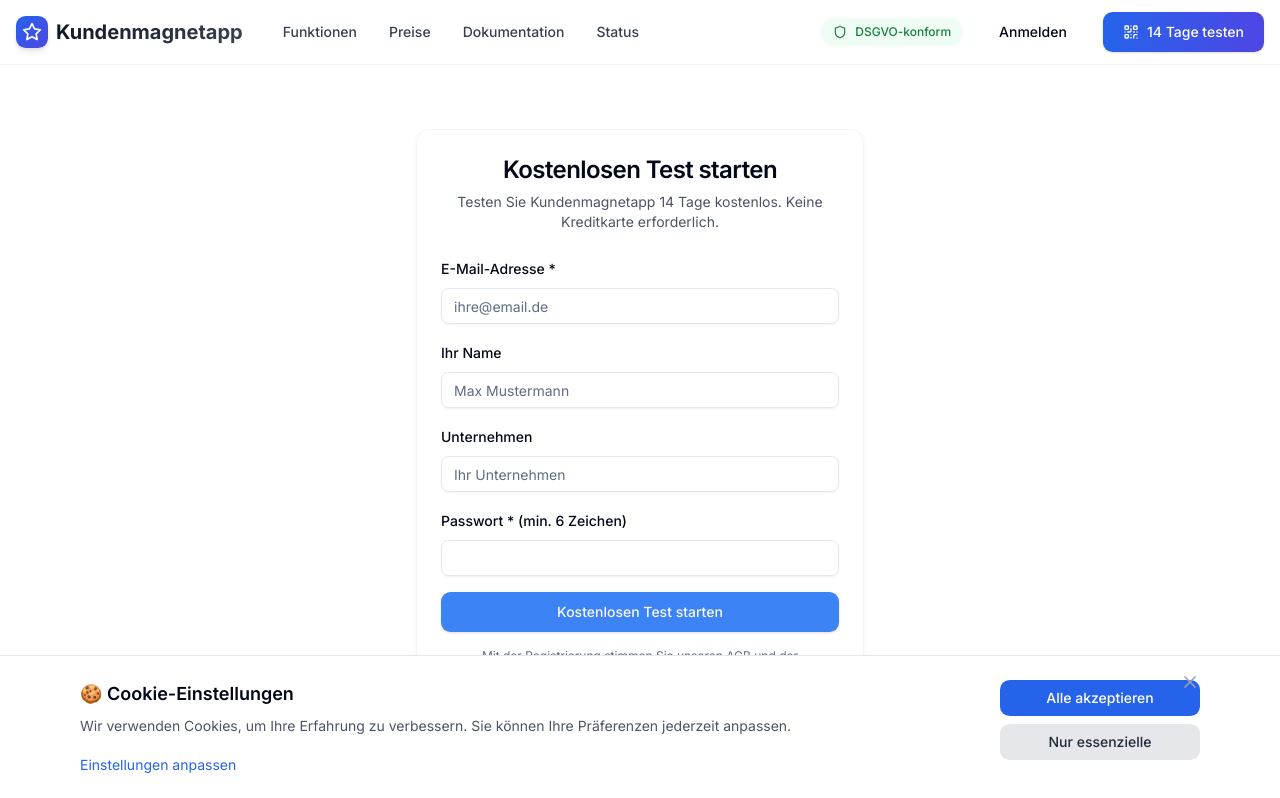
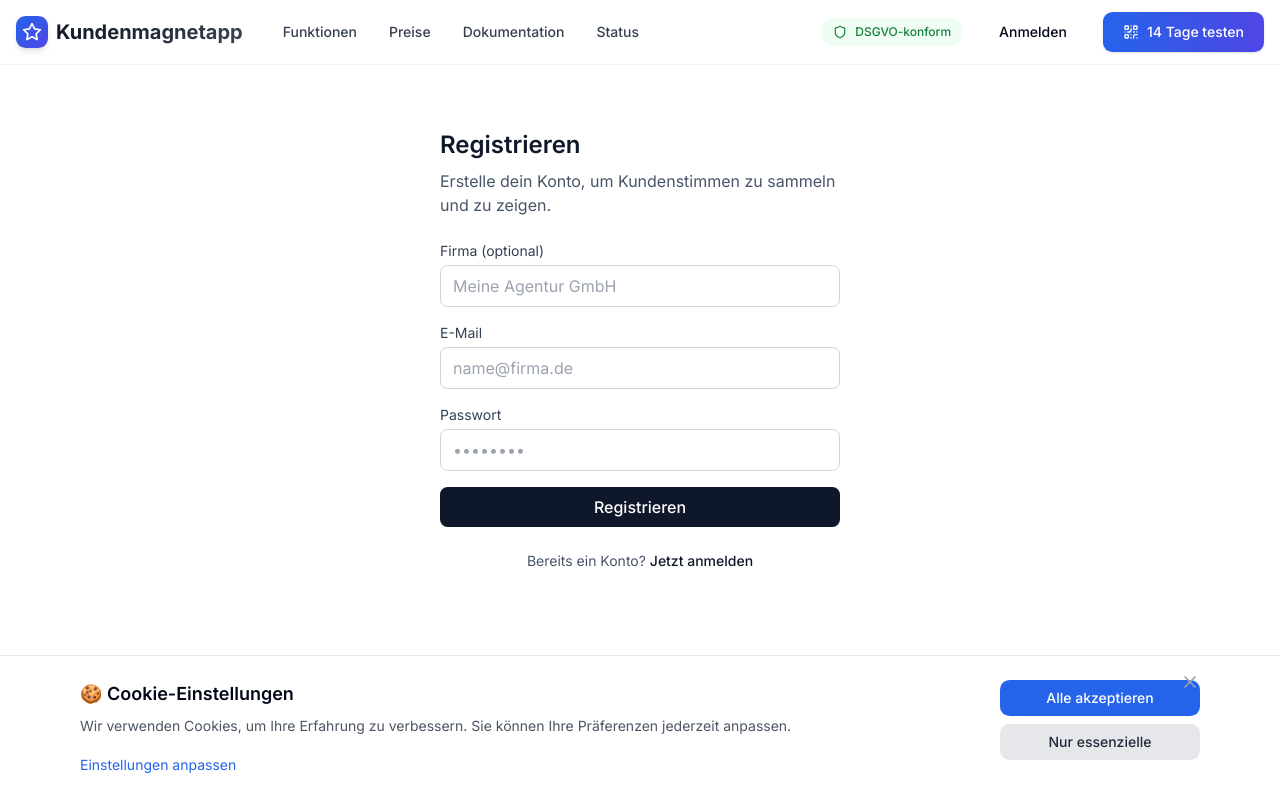
Before and after one commit to kweisgerber90-source/kundenmagnetapp2, a Next.js app: page /register in a window 1280 px wide. Shown: the top 798 px of the page. Built offline with nearby package versions, Linux system fonts and the light colour scheme; no server answers.

Commit message:
Step 2F: Supabase Auth (email/pass + magic link), fra1 pinned, protected /app

```diff
--- a/app/login/page.tsx
+++ b/app/login/page.tsx
@@ -1,11 +1,8 @@
 // app/login/page.tsx
+// Login-Seite (E-Mail/Passwort + Magic Link), DE-Texte, keine UI-Abhängigkeiten.
+
 'use client'
 
-import { Button } from '@/components/ui/button'
-import { Card, CardContent, CardDescription, CardHeader, CardTitle } from '@/components/ui/card'
-import { Input } from '@/components/ui/input'
-import { Label } from '@/components/ui/label'
-import { BRAND } from '@/lib/constants'
 import { createClient } from '@/lib/supabase/client'
 import Link from 'next/link'
 import { useRouter, useSearchParams } from 'next/navigation'
@@ -13,146 +10,141 @@
 
 export default function LoginPage() {
   const router = useRouter()
-  const searchParams = useSearchParams()
+  const query = useSearchParams()
   const [email, setEmail] = useState('')
   const [password, setPassword] = useState('')
+  const [mode, setMode] = useState<'password' | 'magic'>('password')
   const [loading, setLoading] = useState(false)
-  const [error, setError] = useState<string | null>(null)
-  const [magicLinkSent, setMagicLinkSent] = useState(false)
+  const [message, setMessage] = useState<string | null>(null)
+  const [error, setError] = useState<string | null>(
+    query.get('error') ? 'Anmeldung fehlgeschlagen.' : null,
+  )
 
-  const supabase = createClient()
-
-  // Fehler aus URL-Params anzeigen
-  const urlError = searchParams.get('error')
-
-  const handleLogin = async (e: React.FormEvent) => {
+  async function handlePasswordLogin(e: React.FormEvent) {
     e.preventDefault()
     setLoading(true)
     setError(null)
-
-    const { error } = await supabase.auth.signInWithPassword({
-      email,
-      password,
-    })
-
-    if (error) {
-      setError(
-        error.message === 'Invalid login credentials'
-          ? 'Ungültige E-Mail oder Passwort'
-          : error.message,
-      )
+    setMessage(null)
+    const supabase = createClient()
+    const { error } = await supabase.auth.signInWithPassword({ email, password })
     setLoading(false)
-    } else {
-      router.push('/app' as never)
-      router.refresh()
-    }
+    if (error) setError(error.message)
+    else router.replace('/app')
   }
 
-  const handleMagicLink = async (e: React.FormEvent) => {
+  async function handleMagicLink(e: React.FormEvent) {
     e.preventDefault()
     setLoading(true)
     setError(null)
-
+    setMessage(null)
+    const supabase = createClient()
     const { error } = await supabase.auth.signInWithOtp({
       email,
-      options: {
-        emailRedirectTo: `${window.location.origin}/auth/callback?next=/app`,
-      },
+      options: { emailRedirectTo: `${window.location.origin}/auth/callback` },
     })
-
-    if (error) {
-      setError(error.message)
     setLoading(false)
-    } else {
-      setMagicLinkSent(true)
-      setLoading(false)
-    }
+    if (error) setError(error.message)
+    else setMessage('Anmeldelink wurde gesendet. Bitte E-Mail prüfen.')
   }
 
   return (
-    <div className="container mx-auto px-4 py-16">
-      <div className="mx-auto max-w-md">
-        <Card>
-          <CardHeader className="text-center">
-            <CardTitle className="text-2xl">Anmelden</CardTitle>
-            <CardDescription>Melden Sie sich in Ihrem {BRAND.name} Konto an.</CardDescription>
-          </CardHeader>
-          <CardContent className="space-y-4">
-            {urlError && (
-              <div className="rounded-md bg-red-50 p-3 text-sm text-red-800">
-                {urlError === 'auth_failed' && 'Authentifizierung fehlgeschlagen'}
-                {urlError === 'confirmation_failed' && 'E-Mail-Bestätigung fehlgeschlagen'}
+    <div className="min-h-[80vh] bg-white">
+      <div className="mx-auto max-w-md px-6 py-16">
+        <h1 className="mb-2 text-2xl font-semibold text-slate-900">Anmelden</h1>
+        <p className="mb-6 text-slate-600">
+          Melde dich mit E-Mail & Passwort an oder fordere einen Magic Link an.
+        </p>
+
+        <div className="mb-4 flex gap-2">
+          <button
+            onClick={() => setMode('password')}
+            className={`rounded-md px-3 py-1 text-sm ${mode === 'password' ? 'bg-slate-900 text-white' : 'bg-slate-100 text-slate-700'}`}
+          >
+            Passwort
+          </button>
+          <button
+            onClick={() => setMode('magic')}
+            className={`rounded-md px-3 py-1 text-sm ${mode === 'magic' ? 'bg-slate-900 text-white' : 'bg-slate-100 text-slate-700'}`}
+          >
+            Magic Link
+          </button>
+        </div>
+
+        {error && (
+          <div className="mb-4 rounded-md border border-red-200 bg-red-50 px-3 py-2 text-sm text-red-700">
+            {error}
+          </div>
+        )}
+        {message && (
+          <div className="mb-4 rounded-md border border-emerald-200 bg-emerald-50 px-3 py-2 text-sm text-emerald-700">
+            {message}
           </div>
         )}
 
-            {error && <div className="rounded-md bg-red-50 p-3 text-sm text-red-800">{error}</div>}
-
-            {magicLinkSent ? (
-              <div className="rounded-md bg-green-50 p-4 text-sm text-green-800">
-                <p className="font-medium">Magic Link versendet!</p>
-                <p className="mt-1">
-                  Bitte überprüfen Sie Ihre E-Mails ({email}) und klicken Sie auf den Link zum
-                  Anmelden.
-                </p>
-              </div>
-            ) : (
-              <>
-                <form onSubmit={handleLogin} className="space-y-4">
-                  <div className="space-y-2">
-                    <Label htmlFor="email">E-Mail-Adresse</Label>
-                    <Input
-                      id="email"
+        {mode === 'password' ? (
+          <form onSubmit={handlePasswordLogin} className="space-y-4">
+            <label className="block">
+              <span className="mb-1 block text-sm text-slate-700">E-Mail</span>
+              <input
                 type="email"
-                      placeholder="ihre@email.de"
+                required
                 value={email}
                 onChange={(e) => setEmail(e.target.value)}
+                className="w-full rounded-md border border-slate-300 px-3 py-2"
+                placeholder="name@firma.de"
+              />
+            </label>
+            <label className="block">
+              <span className="mb-1 block text-sm text-slate-700">Passwort</span>
+              <input
+                type="password"
                 required
-                      disabled={loading}
-                    />
-                  </div>
-                  <div className="space-y-2">
-                    <Label htmlFor="password">Passwort</Label>
-                    <Input
-                      id="password"
-                      type="password"
                 value={password}
                 onChange={(e) => setPassword(e.target.value)}
+                className="w-full rounded-md border border-slate-300 px-3 py-2"
+                placeholder="••••••••"
+              />
+            </label>
+            <button
+              type="submit"
+              disabled={loading}
+              className="w-full rounded-md bg-slate-900 px-4 py-2 font-medium text-white hover:bg-slate-800 disabled:opacity-60"
+            >
+              {loading ? 'Anmelden…' : 'Anmelden'}
+            </button>
+          </form>
+        ) : (
+          <form onSubmit={handleMagicLink} className="space-y-4">
+            <label className="block">
+              <span className="mb-1 block text-sm text-slate-700">E-Mail</span>
+              <input
+                type="email"
                 required
+                value={email}
+                onChange={(e) => setEmail(e.target.value)}
+                className="w-full rounded-md border border-slate-300 px-3 py-2"
+                placeholder="name@firma.de"
+              />
+            </label>
+            <button
+              type="submit"
               disabled={loading}
-                    />
-                  </div>
-                  <Button className="w-full" type="submit" disabled={loading}>
-                    {loading ? 'Wird angemeldet...' : 'Anmelden'}
-                  </Button>
+              className="w-full rounded-md bg-slate-900 px-4 py-2 font-medium text-white hover:bg-slate-800 disabled:opacity-60"
+            >
+              {loading ? 'Senden…' : 'Magic Link senden'}
+            </button>
           </form>
-
-                <div className="relative">
-                  <div className="absolute inset-0 flex items-center">
-                    <span className="w-full border-t" />
-                  </div>
-                  <div className="relative flex justify-center text-xs uppercase">
-                    <span className="bg-background px-2 text-muted-foreground">Oder</span>
-                  </div>
-                </div>
-
-                <Button
-                  variant="outline"
-                  className="w-full"
-                  onClick={handleMagicLink}
-                  disabled={loading || !email}
-                >
-                  Magic Link per E-Mail senden
-                </Button>
-              </>
         )}
 
-            <div className="text-center text-sm">
-              <Link href="/register" className="underline hover:no-underline">
-                Noch kein Konto? Jetzt registrieren
+        <p className="mt-6 text-center text-sm text-slate-600">
+          Noch kein Konto?{' '}
+          <Link
+            href="/register"
+            className="font-medium text-slate-900 underline-offset-2 hover:underline"
+          >
+            Jetzt registrieren
           </Link>
-            </div>
-          </CardContent>
-        </Card>
+        </p>
       </div>
     </div>
   )
--- a/app/register/page.tsx
+++ b/app/register/page.tsx
@@ -1,11 +1,8 @@
 // app/register/page.tsx
+// Registrierungsseite (E-Mail/Passwort). Nach Registrierung: E-Mail bestätigen.
+
 'use client'
 
-import { Button } from '@/components/ui/button'
-import { Card, CardContent, CardDescription, CardHeader, CardTitle } from '@/components/ui/card'
-import { Input } from '@/components/ui/input'
-import { Label } from '@/components/ui/label'
-import { BRAND } from '@/lib/constants'
 import { createClient } from '@/lib/supabase/client'
 import Link from 'next/link'
 import { useState } from 'react'
@@ -13,173 +10,105 @@
 export default function RegisterPage() {
   const [email, setEmail] = useState('')
   const [password, setPassword] = useState('')
-  const [companyName, setCompanyName] = useState('')
-  const [fullName, setFullName] = useState('')
+  const [company, setCompany] = useState('')
   const [loading, setLoading] = useState(false)
+  const [message, setMessage] = useState<string | null>(null)
   const [error, setError] = useState<string | null>(null)
-  const [success, setSuccess] = useState(false)
 
-  const supabase = createClient()
-
-  const handleRegister = async (e: React.FormEvent) => {
+  async function handleRegister(e: React.FormEvent) {
     e.preventDefault()
     setLoading(true)
+    setMessage(null)
     setError(null)
 
-    // Validierung
-    if (password.length < 6) {
-      setError('Passwort muss mindestens 6 Zeichen lang sein')
-      setLoading(false)
-      return
-    }
-
-    // Registrierung bei Supabase
-    const { error: signUpError } = await supabase.auth.signUp({
+    const supabase = createClient()
+    const { error } = await supabase.auth.signUp({
       email,
       password,
       options: {
-        emailRedirectTo: `${window.location.origin}/auth/callback?next=/app`,
-        data: {
-          full_name: fullName || null,
-          company_name: companyName || null,
-        },
+        data: { company },
+        emailRedirectTo: `${window.location.origin}/auth/callback`,
       },
     })
 
-    if (signUpError) {
-      setError(
-        signUpError.message === 'User already registered'
-          ? 'Diese E-Mail-Adresse ist bereits registriert'
-          : signUpError.message,
-      )
-      setLoading(false)
-      return
-    }
-
-    // Erfolg - Bestätigungs-E-Mail wurde gesendet
-    setSuccess(true)
     setLoading(false)
-  }
-
-  if (success) {
-    return (
-      <div className="container mx-auto px-4 py-16">
-        <div className="mx-auto max-w-md">
-          <Card>
-            <CardHeader className="text-center">
-              <CardTitle className="text-2xl">Bestätigen Sie Ihre E-Mail</CardTitle>
-              <CardDescription>Fast geschafft!</CardDescription>
-            </CardHeader>
-            <CardContent className="space-y-4">
-              <div className="rounded-md bg-green-50 p-4 text-sm text-green-800">
-                <p className="font-medium">Registrierung erfolgreich!</p>
-                <p className="mt-2">
-                  Wir haben Ihnen eine E-Mail an <strong>{email}</strong> gesendet.
-                </p>
-                <p className="mt-1">
-                  Bitte klicken Sie auf den Link in der E-Mail, um Ihr Konto zu aktivieren.
-                </p>
-              </div>
-              <div className="text-center">
-                <Link href="/login" className="text-sm underline hover:no-underline">
-                  Zurück zum Login
-                </Link>
-              </div>
-            </CardContent>
-          </Card>
-        </div>
-      </div>
-    )
+    if (error) setError(error.message)
+    else setMessage('Bitte bestätige deine E-Mail. Prüfe deinen Posteingang.')
   }
 
   return (
-    <div className="container mx-auto px-4 py-16">
-      <div className="mx-auto max-w-md">
-        <Card>
-          <CardHeader className="text-center">
-            <CardTitle className="text-2xl">Kostenlosen Test starten</CardTitle>
-            <CardDescription>
-              Testen Sie {BRAND.name} 14 Tage kostenlos. Keine Kreditkarte erforderlich.
-            </CardDescription>
-          </CardHeader>
-          <CardContent className="space-y-4">
-            {error && <div className="rounded-md bg-red-50 p-3 text-sm text-red-800">{error}</div>}
+    <div className="min-h-[80vh] bg-white">
+      <div className="mx-auto max-w-md px-6 py-16">
+        <h1 className="mb-2 text-2xl font-semibold text-slate-900">Registrieren</h1>
+        <p className="mb-6 text-slate-600">
+          Erstelle dein Konto, um Kundenstimmen zu sammeln und zu zeigen.
+        </p>
 
-            <form onSubmit={handleRegister} className="space-y-4">
-              <div className="space-y-2">
-                <Label htmlFor="email">E-Mail-Adresse *</Label>
-                <Input
-                  id="email"
-                  type="email"
-                  placeholder="ihre@email.de"
-                  value={email}
-                  onChange={(e) => setEmail(e.target.value)}
-                  required
-                  disabled={loading}
-                />
-              </div>
+        {error && (
+          <div className="mb-4 rounded-md border border-red-200 bg-red-50 px-3 py-2 text-sm text-red-700">
+            {error}
+          </div>
+        )}
+        {message && (
+          <div className="mb-4 rounded-md border border-emerald-200 bg-emerald-50 px-3 py-2 text-sm text-emerald-700">
+            {message}
+          </div>
+        )}
 
-              <div className="space-y-2">
-                <Label htmlFor="fullName">Ihr Name</Label>
-                <Input
-                  id="fullName"
-                  type="text"
-                  placeholder="Max Mustermann"
-                  value={fullName}
-                  onChange={(e) => setFullName(e.target.value)}
-                  disabled={loading}
-                />
-              </div>
+        <form onSubmit={handleRegister} className="space-y-4">
+          <label className="block">
+            <span className="mb-1 block text-sm text-slate-700">Firma (optional)</span>
+            <input
+              type="text"
+              value={company}
+              onChange={(e) => setCompany(e.target.value)}
+              className="w-full rounded-md border border-slate-300 px-3 py-2"
+              placeholder="Meine Agentur GmbH"
+            />
+          </label>
 
-              <div className="space-y-2">
-                <Label htmlFor="company">Unternehmen</Label>
-                <Input
-                  id="company"
-                  type="text"
-                  placeholder="Ihr Unternehmen"
-                  value={companyName}
-                  onChange={(e) => setCompanyName(e.target.value)}
-                  disabled={loading}
-                />
-              </div>
+          <label className="block">
+            <span className="mb-1 block text-sm text-slate-700">E-Mail</span>
+            <input
+              type="email"
+              required
+              value={email}
+              onChange={(e) => setEmail(e.target.value)}
+              className="w-full rounded-md border border-slate-300 px-3 py-2"
+              placeholder="name@firma.de"
+            />
+          </label>
 
-              <div className="space-y-2">
-                <Label htmlFor="password">Passwort * (min. 6 Zeichen)</Label>
-                <Input
-                  id="password"
-                  type="password"
-                  value={password}
-                  onChange={(e) => setPassword(e.target.value)}
-                  required
-                  disabled={loading}
-                  minLength={6}
-                />
-              </div>
+          <label className="block">
+            <span className="mb-1 block text-sm text-slate-700">Passwort</span>
+            <input
+              type="password"
+              required
+              value={password}
+              onChange={(e) => setPassword(e.target.value)}
+              className="w-full rounded-md border border-slate-300 px-3 py-2"
+              placeholder="••••••••"
+            />
+          </label>
 
-              <Button className="w-full" type="submit" disabled={loading}>
-                {loading ? 'Wird registriert...' : 'Kostenlosen Test starten'}
-              </Button>
-            </form>
+          <button
+            type="submit"
+            disabled={loading}
+            className="w-full rounded-md bg-slate-900 px-4 py-2 font-medium text-white hover:bg-slate-800 disabled:opacity-60"
+          >
+            {loading ? 'Registrieren…' : 'Registrieren'}
+          </button>
+        </form>
 
-            <p className="text-center text-xs text-muted-foreground">
-              Mit der Registrierung stimmen Sie unseren{' '}
-              <Link href="/legal/agb" className="underline hover:no-underline">
-                AGB
-              </Link>{' '}
-              und der{' '}
-              <Link href="/legal/datenschutz" className="underline hover:no-underline">
-                Datenschutzerklärung
-              </Link>{' '}
-              zu.
-            </p>
-
-            <div className="text-center text-sm">
-              <Link href="/login" className="underline hover:no-underline">
-                Bereits ein Konto? Jetzt anmelden
-              </Link>
-            </div>
-          </CardContent>
-        </Card>
+        <p className="mt-6 text-center text-sm text-slate-600">
+          Bereits ein Konto?{' '}
+          <Link
+            href="/login"
+            className="font-medium text-slate-900 underline-offset-2 hover:underline"
+          >
+            Jetzt anmelden
+          </Link>
+        </p>
       </div>
     </div>
   )
--- a/lib/supabase/client.ts
+++ b/lib/supabase/client.ts
@@ -1,13 +1,12 @@
 // lib/supabase/client.ts
-import { Database } from '@/types/database'
+// Client-seitiger Supabase-Client (SSR-kompatibel)
+// Kommentare auf Deutsch wie gewünscht.
+
 import { createBrowserClient } from '@supabase/ssr'
 
-/**
- * Client-seitiger Supabase Client für Browser/Client Components
- * Verwendet automatisches Cookie-Management via @supabase/ssr
- */
 export function createClient() {
-  return createBrowserClient<Database>(
+  // HINWEIS: URL und ANON KEY kommen aus der .env / Vercel-Umgebung.
+  return createBrowserClient(
     process.env.NEXT_PUBLIC_SUPABASE_URL!,
     process.env.NEXT_PUBLIC_SUPABASE_ANON_KEY!,
   )
```
Also changed, not shown: app/app/layout.tsx (+7 -11 lines), app/app/page.tsx (+16 -61 lines), app/auth/callback/route.ts (+6 -10 lines), app/auth/confirm/route.ts (+6 -10 lines), app/auth/signout/route.ts (+5 -5 lines), lib/supabase/middleware.ts (+7 -40 lines), lib/supabase/server.ts (+18 -21 lines), middleware.ts (+8 -65 lines). Lines whose indentation alone changed are shown as unchanged.
